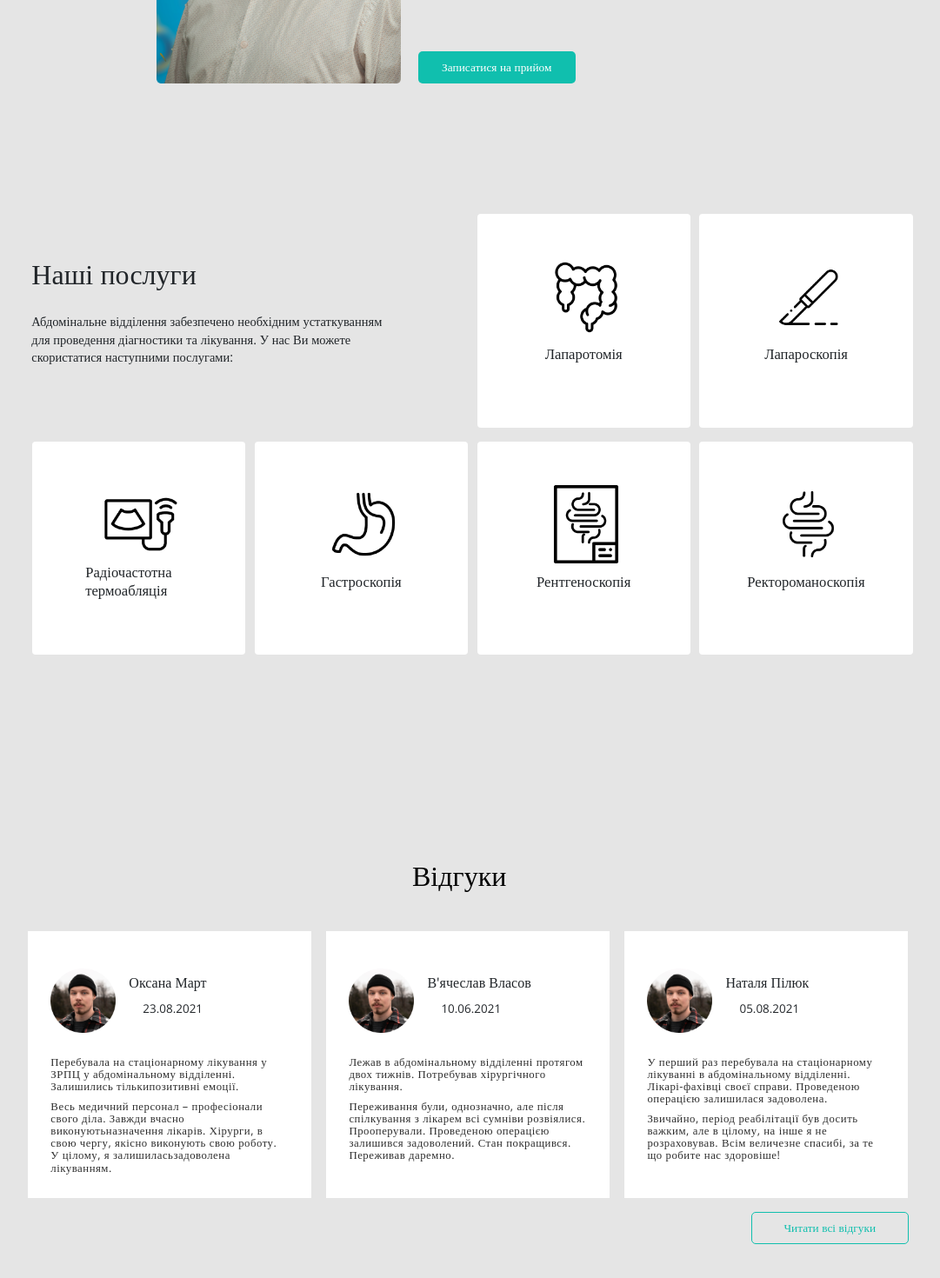
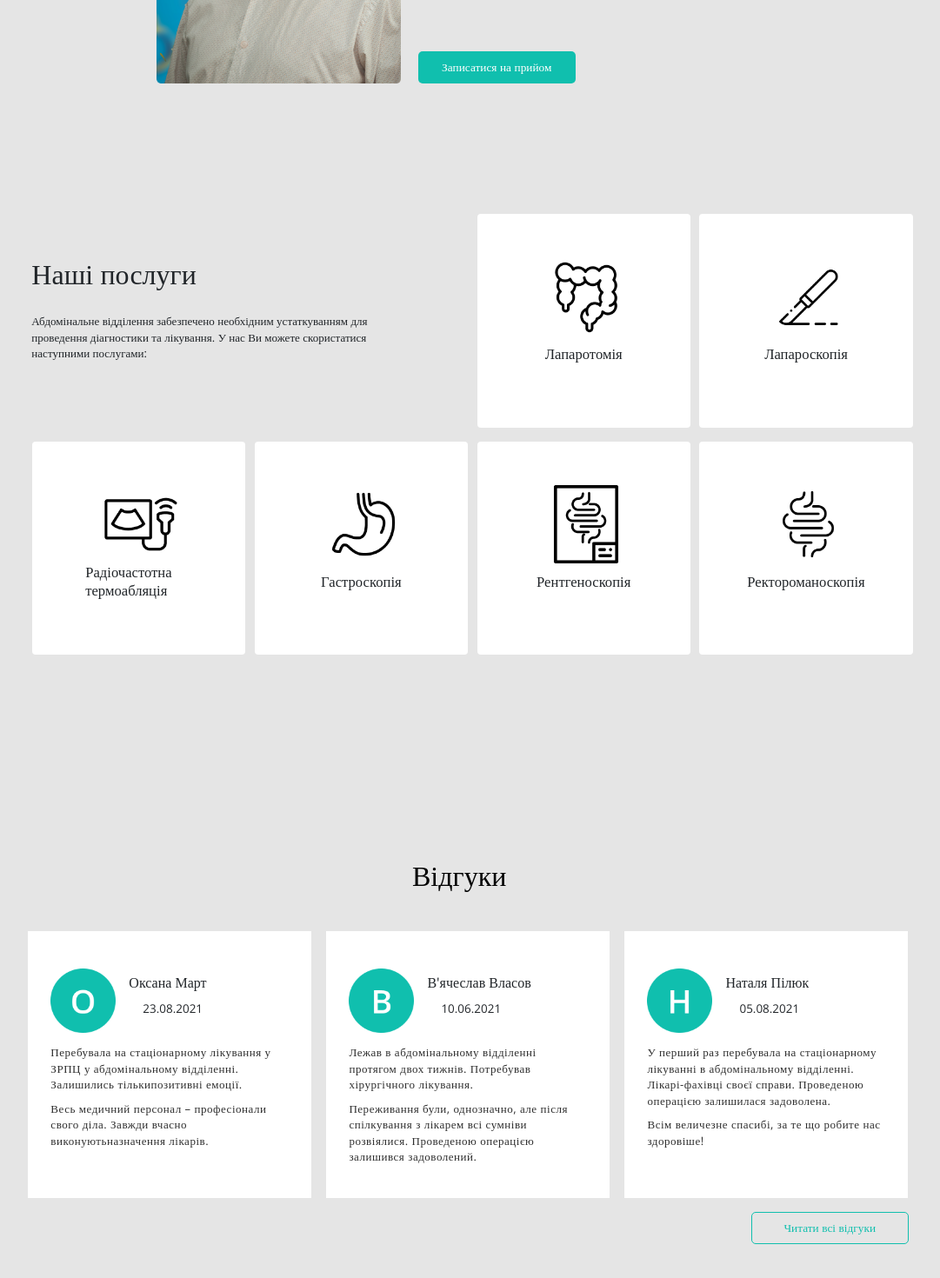
Before and after one commit to vladBrownDev/zrpc, a React (Create React App) app: page / in a window 1280 px wide. Shown: the part 1285-2755 px from the top of the page at 87% size, without its empty margins (102-1183 px from the left). Built offline with nearby package versions, Linux system fonts and the light colour scheme.

Commit message:
change styles

```diff
--- a/src/App.css
+++ b/src/App.css
@@ -29,6 +29,15 @@
   width: 100vw;
   overflow-x: hidden;
 }
+
+.smallScreen {
+  display: none;
+}
+
+.bigScreen {
+  display: inline-block;
+}
+
 #upperBlock {
   width: 100vw;
   height: 100vh;
@@ -271,9 +280,8 @@
 #upperOpDesc {
   max-width: 32vw;
   font-weight: normal;
-
-  font-size: 1.13vw;
-  line-height: 1.6vw;
+  font-size: 1.02vw;
+  line-height: 1.45vw;
 
   /* letter-spacing: 0.0015em; */
 }
@@ -319,8 +327,8 @@
 .serviseDesc {
   max-width: 100%;
   text-align: center;
-  font-size: 1vw;
-  line-height: 1.3vw;
+  font-size: 1.02vw;
+  line-height: 1.45vw;
   position: relative;
   bottom: 225%;
   width: 19.16vw;
@@ -491,6 +499,15 @@
   #upperOpDesc {
     font-size: 13px;
   }
+
+  .smallScreen {
+    display: inline-block;
+  }
+
+  .bigScreen {
+    display: none;
+  }
+
   body {
     overflow-x: hidden;
     width: 100vw;
@@ -680,6 +697,7 @@
   button .buttonText {
     width: 60%;
   }
+
   #operMobile h2, #operMobile button {
     border-radius: 4px;
   }
@@ -742,12 +760,12 @@
   }
   #reviewGrid #reviewText p {
     font-weight: normal;
-    font-size: 3vw;
-    line-height: 4.2vw;
+    font-size: 4.5vw;
+    line-height: 6vw;
     letter-spacing: 0.5px;
-
     color: #2F2F2F;
   }
+
   #reviewGrid #rewNameShell {
     display: flex;
     flex-direction: column;
--- a/src/App.js
+++ b/src/App.js
@@ -296,25 +296,28 @@
                 image={review1}
                 name={this.state.currentLang.patientReviews.partient1.name}
                 date={'23.08.2021'}
-                image={avatar1}
                 review1={this.state.currentLang.patientReviews.partient1.review1}
                 review2={this.state.currentLang.patientReviews.partient1.review2}
+                review1Small={this.state.currentLang.patientReviews.partient1.review1Small}
+                review2Small={this.state.currentLang.patientReviews.partient1.review2Small}
                 />
               <Review1
                 image={review2}
                 name={this.state.currentLang.patientReviews.partient2.name}
                 date={'10.06.2021'}
-                image={avatar1}
                 review1={this.state.currentLang.patientReviews.partient2.review1}
                 review2={this.state.currentLang.patientReviews.partient2.review2}
+                review1Small={this.state.currentLang.patientReviews.partient2.review1Small}
+                review2Small={this.state.currentLang.patientReviews.partient2.review2Small}
                 />
               <Review1
                 image={review3}
                 name={this.state.currentLang.patientReviews.partient3.name}
                 date={'05.08.2021'}
-                image={avatar1}
                 review1={this.state.currentLang.patientReviews.partient3.review1}
                 review2={this.state.currentLang.patientReviews.partient3.review2}
+                review1Small={this.state.currentLang.patientReviews.partient3.review1Small}
+                review2Small={this.state.currentLang.patientReviews.partient3.review2Small}
                 />
             </div>
               <motion.a  whileTap={{ scale: 0.9 }} id="readReviews"  rel="noreferrer" target="_blank" href="https://www.google.com/search?q=%D0%B7%D1%80%D0%BF%D1%86&oq=%D0%B7%D1%80%D0%BF%D1%86&aqs=chrome..69i57j46i39i175i199j0i1i10j0i1l2j69i60l2.976j0j7&sourceid=chrome&ie=UTF-8#lrd=0x40dc5ee6088d346f:0x9dbe02740ea7d681,1,,,">
--- a/src/doctors/doc1.css
+++ b/src/doctors/doc1.css
@@ -23,8 +23,8 @@
     width: 100%;
     font-style: normal;
     font-weight: normal;
-    font-size: 0.83vw;
-    line-height: 1.3vw;
+    font-size: 1.02vw;
+    line-height: 1.45vw;
     letter-spacing: 0.5px;
     color: #2F2F2F;
     height: 20vw;
--- a/src/languages.js
+++ b/src/languages.js
@@ -100,21 +100,26 @@
                 position: "Пацієнт",
                 review1: "Перебувала на стаціонарному лікування у ЗРПЦ у абдомінальному відділенні. Залишились тільки" +
                 "позитивні емоції.",
+                review1Small: "Перебувала на стаціонарному лікування у ЗРПЦ у абдомінальному відділенні.",
                 review2: "Весь медичний персонал – професіонали свого діла. Завжди вчасно виконують" +
-                "назначення лікарів. Хірурги, в свою чергу, якісно виконують свою роботу. У цілому, я залишилась" +
-                "задоволена лікуванням."
+                "назначення лікарів.",
+                review2Small: "Залишились тільки позитивні емоції."
             },
             partient2: {
                 name: "В'ячеслав Власов",
                 position: "Пацієнт",
                 review1: "Лежав в абдомінальному відділенні протягом двох тижнів. Потребував хірургічного лікування.",
-                review2: "Переживання були, однозначно, але після спілкування з лікарем всі сумніви розвіялися. Прооперували. Проведеною операцією залишився задоволений. Стан покращився. Переживав даремно."
+                review2: "Переживання були, однозначно, але після спілкування з лікарем всі сумніви розвіялися. Проведеною операцією залишився задоволений.",
+                review1Small: "Лежав в абдомінальному відділенні протягом двох тижнів. Потребував хірургічного лікування.",
+                review2Small: "Переживання були, однозначно, але після спілкування з лікарем всі сумніви розвіялися."
             },
             partient3: {
                 name: "Наталя Пілюк",
                 position: "Пацієнт",
                 review1: "У перший раз перебувала на стаціонарному лікуванні в абдомінальному відділенні. Лікарі-фахівці своєї справи. Проведеною операцією залишилася задоволена.",
-                review2: "Звичайно, період реабілітації був досить важким, але в цілому, на інше я не розраховував. Всім величезне спасибі, за те що робите нас здоровіше! "
+                review2: "Всім величезне спасибі, за те що робите нас здоровіше!",
+                review1Small: "Лікарі-фахівці своєї справи. Проведеною операцією залишилася задоволена.",
+                review2Small: "Всім величезне спасибі, за те що робите нас здоровіше!."
             }
         }
     },
@@ -219,20 +224,19 @@
                 review1: "Находилась на стационарном лечении в ЗРПЦ в абдоминальном отделении. Остались только " +
                 "положительные эмоции.",
                 review2: "Весь медицинский персонал - профессионалы своего дела. Всегда вовремя выполняют "+
-                "назначения врачей. Хирурги, в свою очередь, качественно выполняют свою работу. В целом, я осталась " +
-                "довольна лечением."
+                "назначения врачей."
             },
             partient2: {
                 name: "Вячеслав Власов",
                 position: "Пациент",
                 review1: "Лежал в абдоминальном отделении на протяжении двух недель. Нуждался в хирургическом лечении.",
-                review2: "Переживания были, однозначно, но после общения с врачём все сомнения развеялись. Прооперировали. Проведенной операцией остался доволен. Состояние улучшилось. Переживал зря."
+                review2: "Переживания были, однозначно, но после общения с врачём все сомнения развеялись. Проведенной операцией остался доволен."
             },
             partient3: {
                 name: "Наталья Пилюк",
                 position: "Пациент",
                 review1: "В первый раз находилась на стационарном лечении в абдоминальном отделении. Врачи-специалисты своего дела. Проведенной операцией осталась довольна.",
-                review2: "Конечно, период реабилитации был достаточно тяжелым, но в целом ,на другое я не расчитывала. Всем огромное спасибо, за то что делаете нас здоровее!"
+                review2: "Всем огромное спасибо, за то что делаете нас здоровее!"
             }
         }
     }
--- a/src/reviews/review.css
+++ b/src/reviews/review.css
@@ -55,15 +55,15 @@
     margin-right: 16px;
 }
 #reviewText {
-    max-width:100%;
-    margin-top: 2vw;
+    max-width: 100%;
+    margin-top: 1vw;
 }
 #reviewText p {
     font-family: Open Sans;
     font-style: normal;
     font-weight: normal;
-    font-size: 1vw;
-    line-height: 1.1vw;
+    font-size: 1.02vw;
+    line-height: 1.45vw;
     letter-spacing: 0.5px;
 
     color: #2F2F2F;
--- a/src/reviews/review1.js
+++ b/src/reviews/review1.js
@@ -20,8 +20,10 @@
 
                 </div>
                 <div id="reviewText">
-                    <p>{props.review1}</p>
-                    {props.review2 && <p>{props.review2}</p>}
+                    <span class="bigScreen"><p>{props.review1}</p>
+                    {props.review2 && <p>{props.review2}</p>}</span>
+                    <span class="smallScreen"><p>{props.review1Small}</p>
+                    {props.review2Small && <p>{props.review2Small}</p>}</span>
                 </div>
             </div>
         </div>
```
